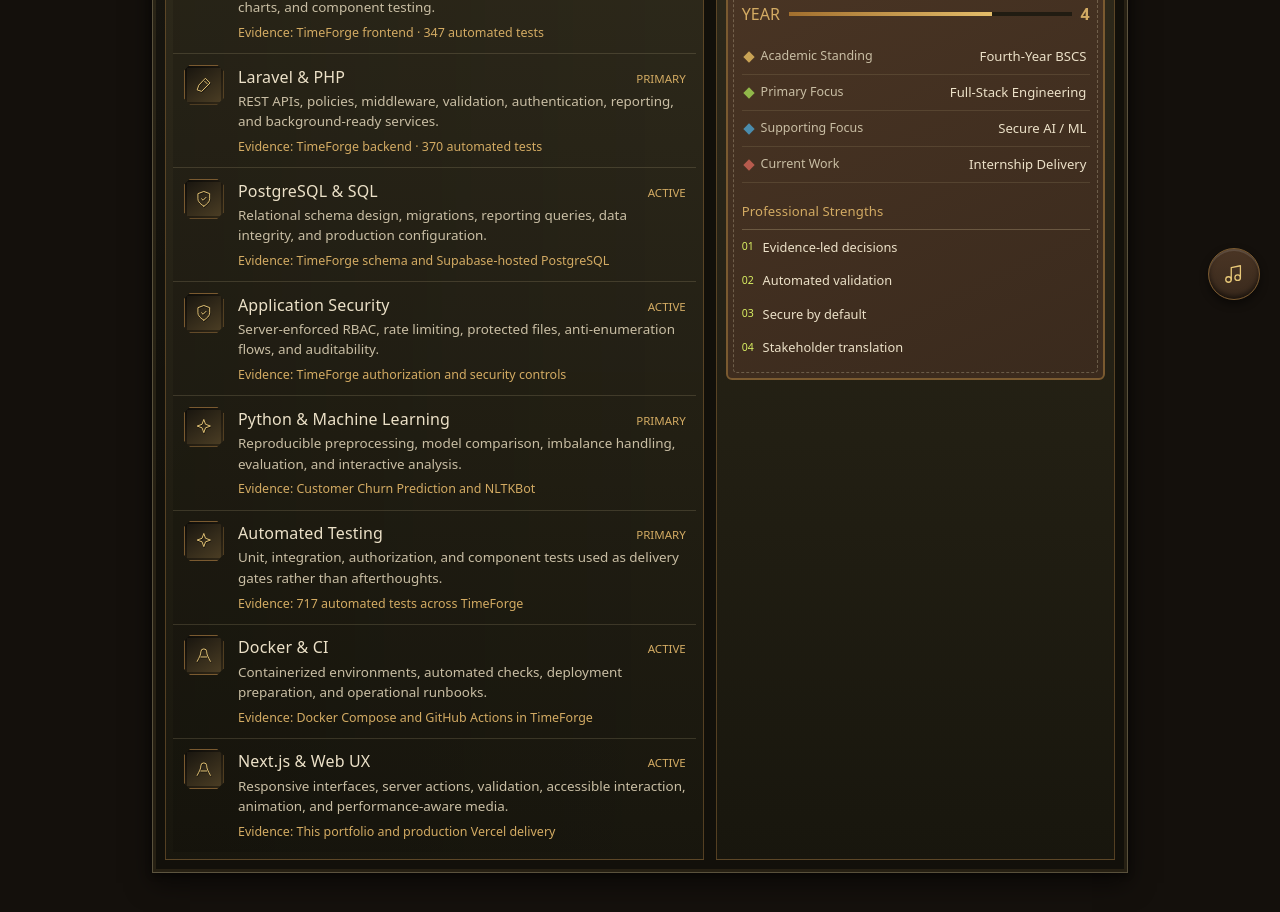
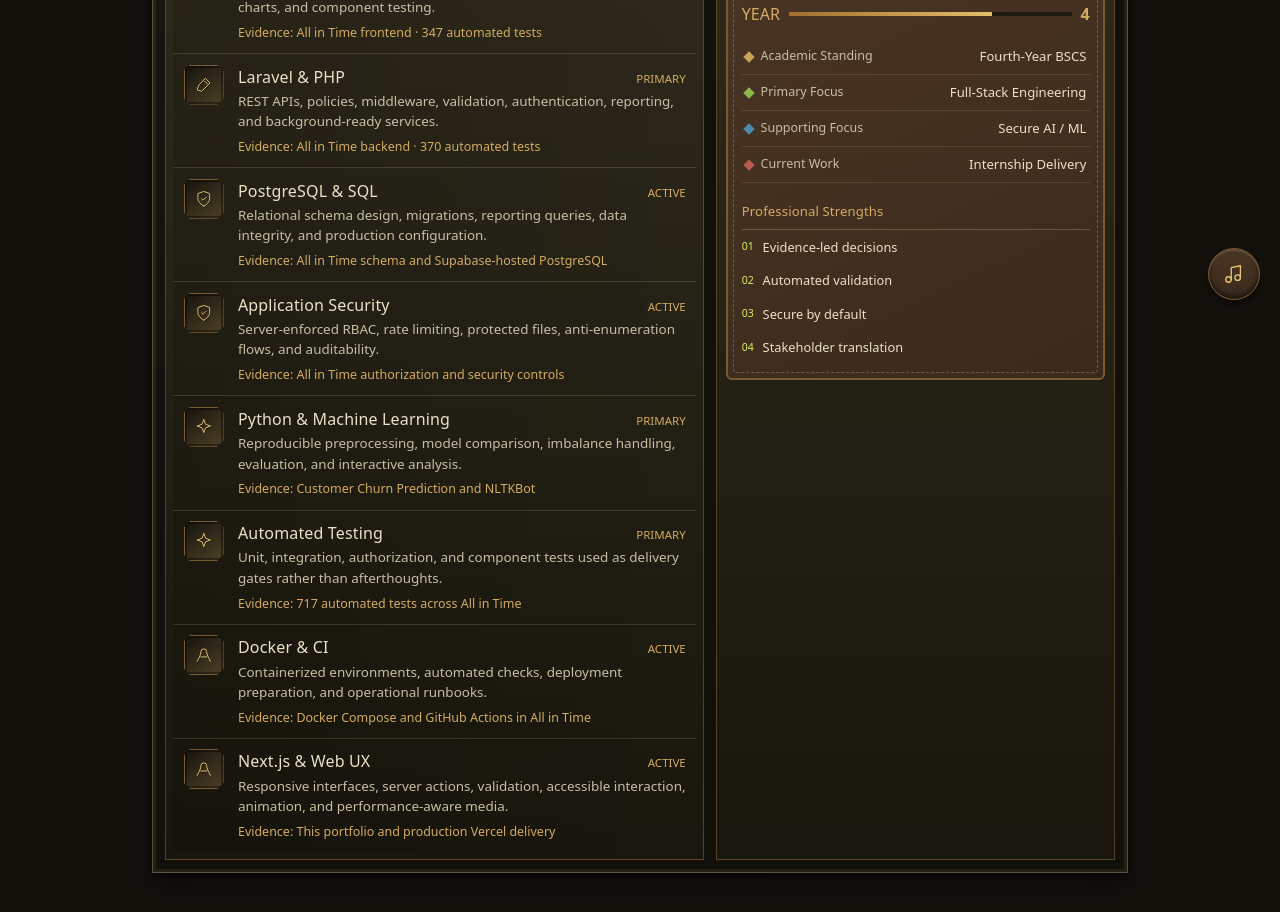
Before and after one commit to kbmanilla06/kbmanilla06.github.io, a Next.js app: page /armory in a window 1280 px wide. Shown: the part 480-1392 px from the top of the page. Built offline with nearby package versions, Linux system fonts and the light colour scheme; no server answers.

Commit message:
Rename TimeForge to All in Time

```diff
--- a/app/projects/timeforge/page.tsx
+++ b/app/projects/timeforge/page.tsx
@@ -5,12 +5,12 @@ import GuildPanel from "@/components/ui/GuildPanel";
 import LeatherFrame from "@/components/ui/LeatherFrame";
 import { QUESTS } from "@/lib/content/projects";
 
-const TIMEFORGE = QUESTS.find((project) => project.slug === "timeforge")!;
+const ALL_IN_TIME = QUESTS.find((project) => project.slug === "timeforge")!;
 
 export const metadata: Metadata = {
-  title: "TimeForge Engineering Case Study",
+  title: "All in Time Engineering Case Study",
   description:
-    "Architecture, security, testing, and delivery decisions behind the TimeForge workforce management platform.",
+    "Architecture, security, testing, and delivery decisions behind the All in Time workforce management platform.",
 };
 
 const METRICS = [
@@ -57,25 +57,25 @@ const DECISIONS = [
 const WORKFLOW_GALLERY = [
   {
     src: "/pictures/timeforge-dashboard.png",
-    alt: "TimeForge workforce dashboard with attendance and payroll summaries",
+    alt: "All in Time workforce dashboard with attendance and payroll summaries",
     title: "Workforce dashboard",
     caption: "Department filters, attendance totals, payroll summary, and utilization reporting in one role-aware view.",
   },
   {
     src: "/pictures/timeforge-timesheet-review.png",
-    alt: "TimeForge supervisor timesheet review and approval controls",
+    alt: "All in Time supervisor timesheet review and approval controls",
     title: "Supervisor approval workflow",
     caption: "Expanded employee records expose pending entries, comments, approval, rejection, and revision requests.",
   },
   {
     src: "/pictures/timeforge-payroll.png",
-    alt: "TimeForge payroll preparation table and export controls",
+    alt: "All in Time payroll preparation table and export controls",
     title: "Payroll preparation",
     caption: "Approved, pending, rejected, attendance, and estimated-payroll data can be reviewed before export.",
   },
   {
     src: "/pictures/timeforge-audit-log.png",
-    alt: "TimeForge read-only audit log showing a successful login event",
+    alt: "All in Time read-only audit log showing a successful login event",
     title: "Audit trail",
     caption: "Sensitive actions are recorded with time, actor, action, subject, and metadata for traceability.",
   },
@@ -89,19 +89,19 @@ const VERIFIED_LINKS = [
   { label: "Deployment runbook", href: "https://github.com/kbmanilla06/TimeForge/blob/main/docs/DEPLOYMENT.md" },
 ] as const;
 
-export default function TimeForgeCaseStudyPage() {
+export default function AllInTimeCaseStudyPage() {
   return (
     <article className="case-study mx-auto max-w-6xl px-6 py-12 sm:py-20">
       <header className="case-study-hero">
         <div>
           <p className="text-sm uppercase tracking-[0.16em] text-[var(--color-gold)]">Flagship Case Study · 2026</p>
-          <h1 className="mt-4 text-4xl leading-tight text-[var(--color-gold-bright)] sm:text-5xl">TimeForge</h1>
+          <h1 className="mt-4 text-4xl leading-tight text-[var(--color-gold-bright)] sm:text-5xl">All in Time</h1>
           <p className="mt-4 max-w-3xl text-lg leading-relaxed text-[var(--color-ivory)]">
             A secure workforce operations platform built from stakeholder requirements into a documented, testable full-stack MVP.
           </p>
-          <p className="mt-4 max-w-3xl leading-relaxed text-[var(--color-text-muted)]">{TIMEFORGE.summary}</p>
+          <p className="mt-4 max-w-3xl leading-relaxed text-[var(--color-text-muted)]">{ALL_IN_TIME.summary}</p>
           <div className="mt-7 flex flex-wrap gap-3">
-            <GuildButton href={TIMEFORGE.repoUrl} external variant="accent" brass>
+            <GuildButton href={ALL_IN_TIME.repoUrl} external variant="accent" brass>
               Review Repository
             </GuildButton>
             <GuildButton href="/#quests" brass>Back to Projects</GuildButton>
@@ -110,8 +110,8 @@ export default function TimeForgeCaseStudyPage() {
 
         <div className="case-study-preview relative mt-10 aspect-[16/9] overflow-hidden border border-[var(--color-brass-dark)] bg-[var(--color-iron)]">
           <Image
-            src={TIMEFORGE.image}
-            alt="TimeForge authentication interface"
+            src={ALL_IN_TIME.image}
+            alt="All in Time authentication interface"
             fill
             priority
             sizes="(max-width: 1024px) 100vw, 1100px"
--- a/components/3d/LandingSequence.tsx
+++ b/components/3d/LandingSequence.tsx
@@ -50,7 +50,7 @@ export default function LandingSequence() {
 
             <div className="hero-cta-row pointer-events-auto mt-6 flex flex-wrap gap-3">
               <GuildButton href="/projects/timeforge" variant="accent" brass>
-                TimeForge Case Study
+                All in Time Case Study
               </GuildButton>
               <GuildButton href={PROFILE.resume} download="Khristopher_Ben_Manilla_Resume.pdf" brass>
                 Download Résumé
--- a/lib/content/experience.ts
+++ b/lib/content/experience.ts
@@ -3,7 +3,7 @@ export const EXPERIENCE = {
   organization: "StartupLab Business Center & AI Consulting Services OPC",
   period: "2026 – Present",
   summary:
-    "Building TimeForge, a workforce performance management system shaped by stakeholder requirements and delivered as a documented full-stack MVP.",
+    "Building All in Time, a workforce performance management system shaped by stakeholder requirements and delivered as a documented full-stack MVP.",
   highlights: [
     "Translated a product requirements document into time tracking, approvals, KPIs, payroll preparation, reporting, onboarding, and AI-insight workflows.",
     "Implemented a Laravel and React/TypeScript architecture with PostgreSQL, four server-enforced roles, protected attachments, and rate-limited authentication flows.",
--- a/lib/content/projects.ts
+++ b/lib/content/projects.ts
@@ -23,7 +23,7 @@ export const QUESTS: Quest[] = [
     slug: "timeforge",
     questNumber: "Project 01",
     rank: "Flagship Build",
-    title: "TimeForge",
+    title: "All in Time",
     category: "Full-Stack Workforce SaaS",
     year: "2026",
     image: "/pictures/timeforge-landing.png",
--- a/lib/content/skills.ts
+++ b/lib/content/skills.ts
@@ -14,28 +14,28 @@ export const SKILLS: Skill[] = [
     category: "Weapons",
     description: "Production-style SPA architecture, typed UI workflows, state, routing, charts, and component testing.",
     loadoutStatus: "Primary",
-    proof: "TimeForge frontend · 347 automated tests",
+    proof: "All in Time frontend · 347 automated tests",
   },
   {
     name: "Laravel & PHP",
     category: "Weapons",
     description: "REST APIs, policies, middleware, validation, authentication, reporting, and background-ready services.",
     loadoutStatus: "Primary",
-    proof: "TimeForge backend · 370 automated tests",
+    proof: "All in Time backend · 370 automated tests",
   },
   {
     name: "PostgreSQL & SQL",
     category: "Armor Sets",
     description: "Relational schema design, migrations, reporting queries, data integrity, and production configuration.",
     loadoutStatus: "Active",
-    proof: "TimeForge schema and Supabase-hosted PostgreSQL",
+    proof: "All in Time schema and Supabase-hosted PostgreSQL",
   },
   {
     name: "Application Security",
     category: "Armor Sets",
     description: "Server-enforced RBAC, rate limiting, protected files, anti-enumeration flows, and auditability.",
     loadoutStatus: "Active",
-    proof: "TimeForge authorization and security controls",
+    proof: "All in Time authorization and security controls",
   },
   {
     name: "Python & Machine Learning",
@@ -49,14 +49,14 @@ export const SKILLS: Skill[] = [
     category: "Hunter Arts",
     description: "Unit, integration, authorization, and component tests used as delivery gates rather than afterthoughts.",
     loadoutStatus: "Primary",
-    proof: "717 automated tests across TimeForge",
+    proof: "717 automated tests across All in Time",
   },
   {
     name: "Docker & CI",
     category: "Specialized Tools",
     description: "Containerized environments, automated checks, deployment preparation, and operational runbooks.",
     loadoutStatus: "Active",
-    proof: "Docker Compose and GitHub Actions in TimeForge",
+    proof: "Docker Compose and GitHub Actions in All in Time",
   },
   {
     name: "Next.js & Web UX",
```
